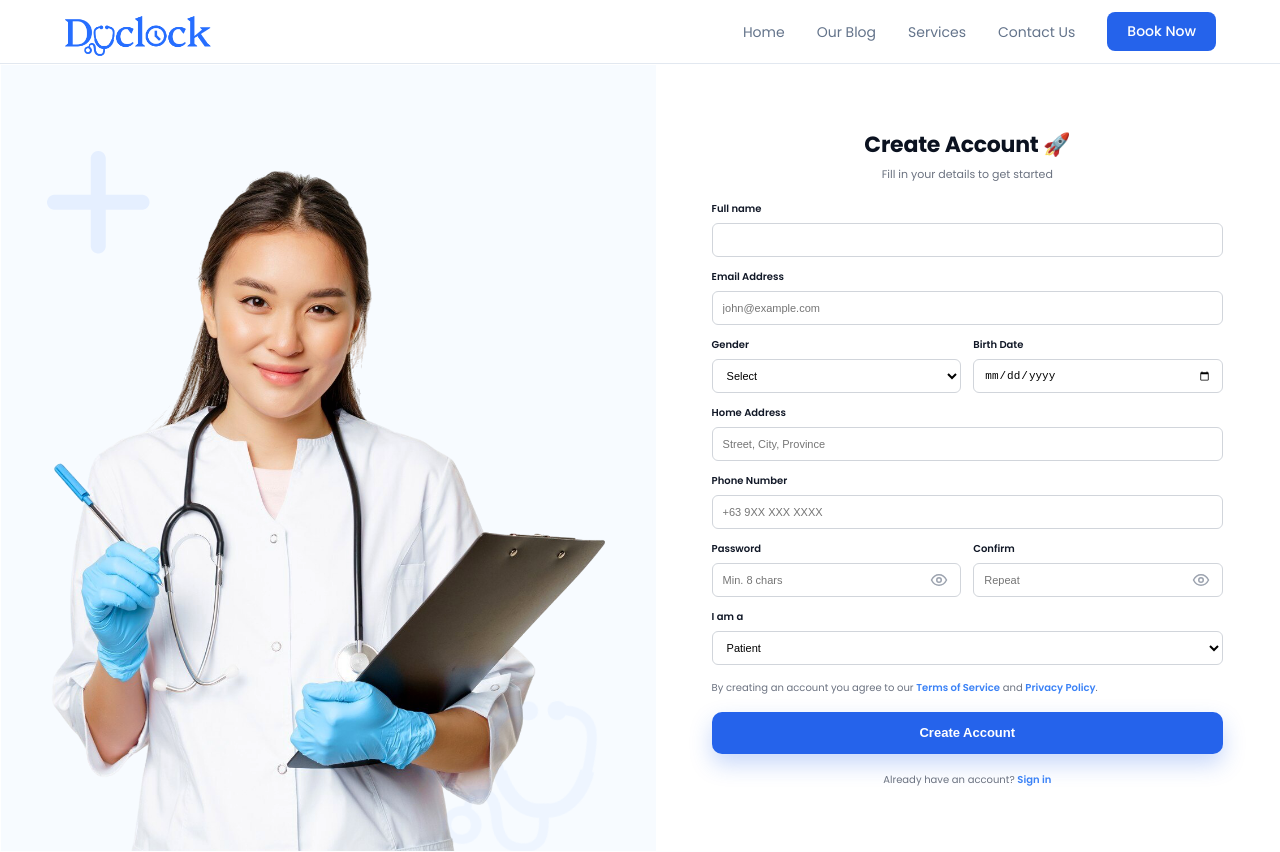
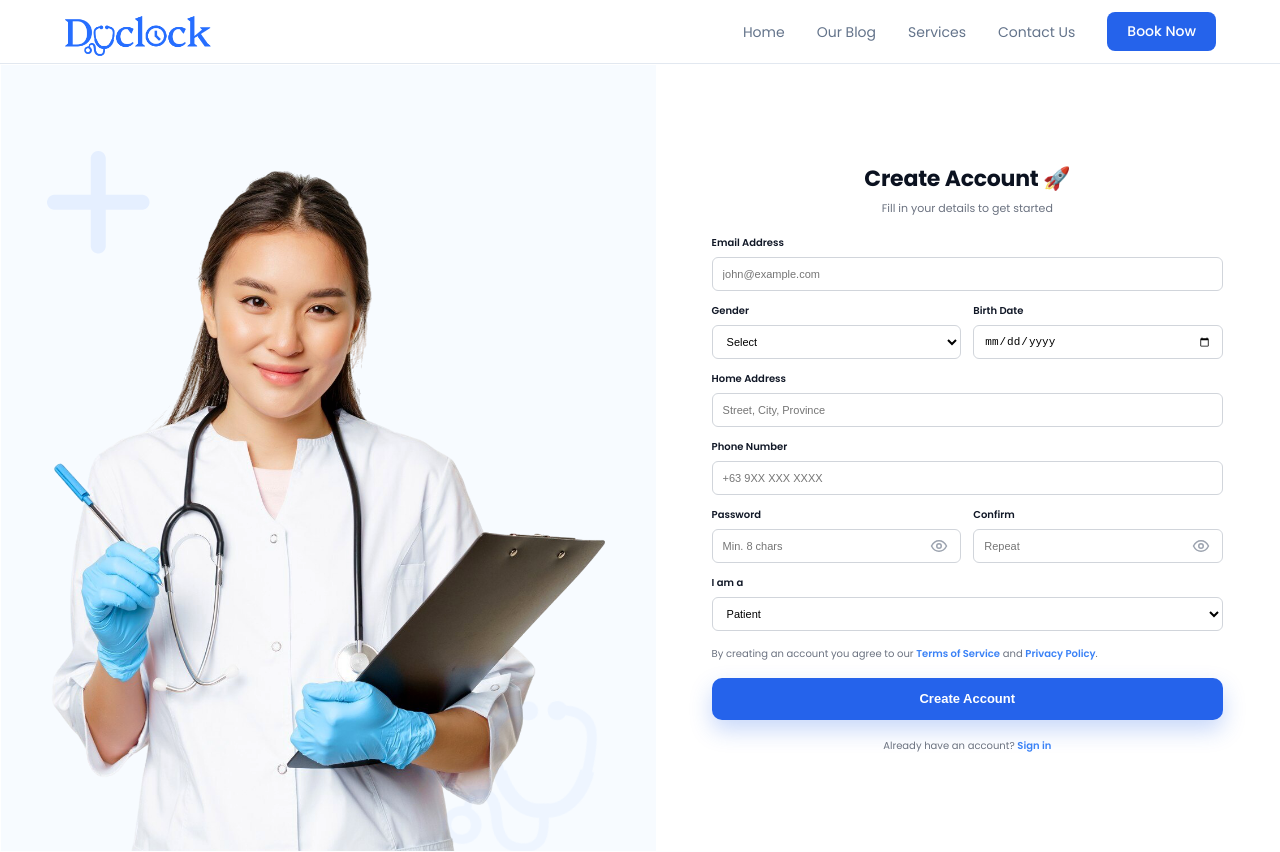
Before and after one commit to Rev0710/Doclock, a React (Vite) app in the folder doclock-project/client/: page /register in a window 1280 px wide. Built offline with nearby package versions, Linux system fonts and the light colour scheme; no server answers.

Commit message:
changes on register.jsx

```diff
--- a/doclock-project/client/src/sections/Register.jsx
+++ b/doclock-project/client/src/sections/Register.jsx
@@ -6,12 +6,22 @@ import stethoscope from '../assets/stethoscope-icon.png';
 import MarketingNavbar from '../components/MarketingNavbar.jsx';
 import { useAuth } from '../hooks/useAuth.js';
 
+/** Backend requires `name`; derive a display name from the email local-part until the user updates their profile. */
+function provisionalNameFromEmail(emailStr) {
+  const local = String(emailStr || '').trim().split('@')[0] || '';
+  const cleaned = local.replace(/[._-]+/g, ' ').trim();
+  if (!cleaned) return 'User';
+  return cleaned
+    .split(/\s+/)
+    .map((w) => w.charAt(0).toUpperCase() + (w.slice(1) || '').toLowerCase())
+    .join(' ');
+}
+
 export default function Register() {
   const navigate = useNavigate();
   const { register } = useAuth();
   const [showPassword, setShowPassword] = useState(false);
   const [showConfirm, setShowConfirm] = useState(false);
-  const [name, setName] = useState('');
   const [email, setEmail] = useState('');
   const [phone, setPhone] = useState('');
   const [role, setRole] = useState('patient');
@@ -54,13 +64,20 @@ export default function Register() {
               onSubmit={async (e) => {
                 e.preventDefault();
                 setError('');
-                if (!name.trim()) return setError('Please enter your name');
+                if (!email.trim()) return setError('Please enter your email');
                 if (password.length < 8) return setError('Password must be at least 8 characters');
                 if (password !== confirm) return setError('Passwords do not match');
                 if (role === 'doctor' && !specialty.trim()) return setError('Please select doctor type');
                 setLoading(true);
                 try {
-                  await register({ name: name.trim(), email, phone, password, role, specialty: specialty.trim() });
+                  await register({
+                    name: provisionalNameFromEmail(email),
+                    email,
+                    phone,
+                    password,
+                    role,
+                    specialty: specialty.trim(),
+                  });
                   navigate(role === 'admin' ? '/admin' : '/upload-photo');
                 } catch (err) {
                   setError(err?.response?.data?.message || err?.message || 'Registration failed');
@@ -69,17 +86,6 @@ export default function Register() {
                 }
               }}
             >
-              <label className="login-label">
-                <span>Full name</span>
-                <input
-                  className="login-input"
-                  type="text"
-                  autoComplete="name"
-                  value={name}
-                  onChange={(e) => setName(e.target.value)}
-                />
-              </label>
-
               <label className="login-label">
                 <span>Email Address</span>
                 <input
```
